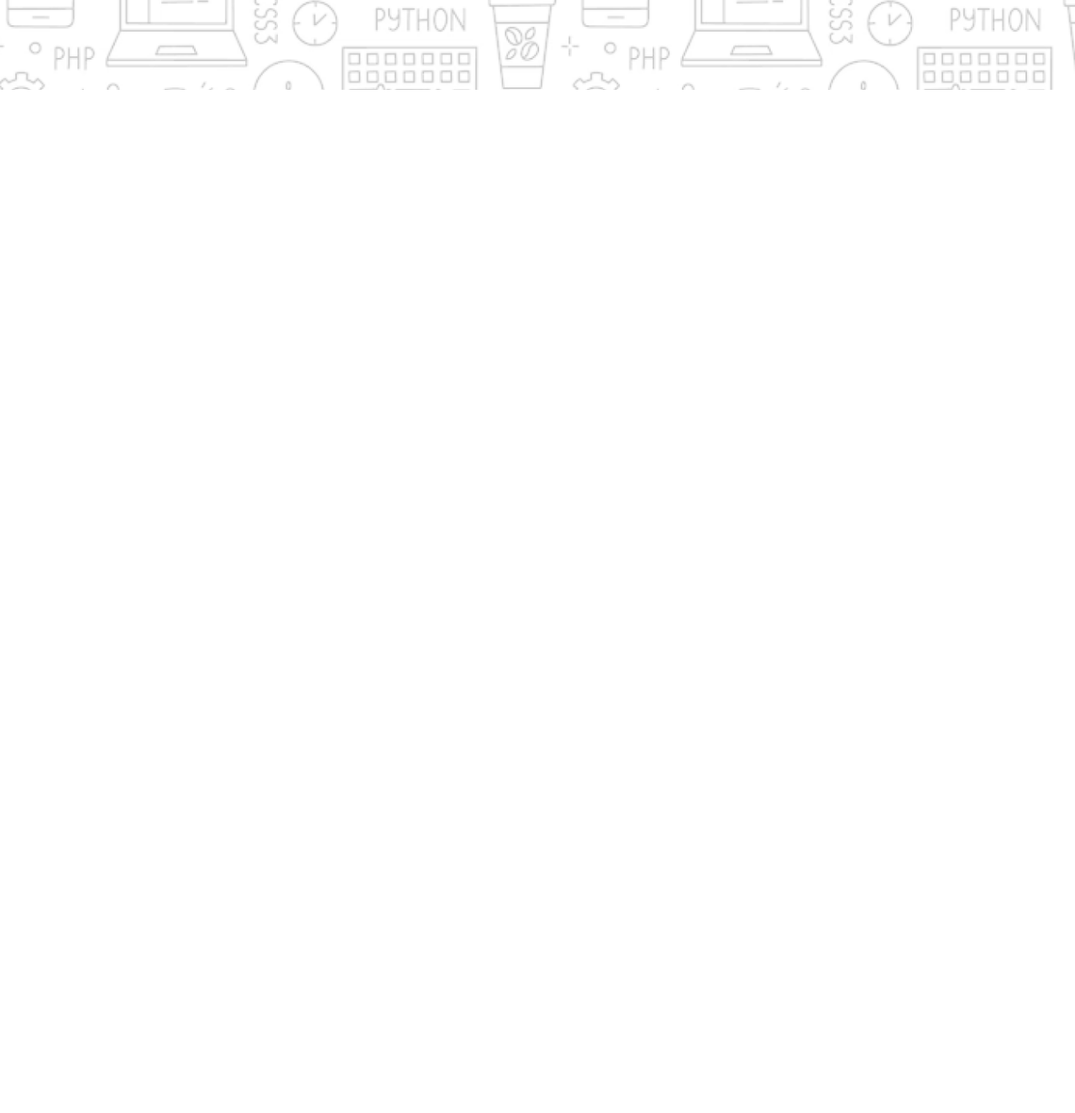
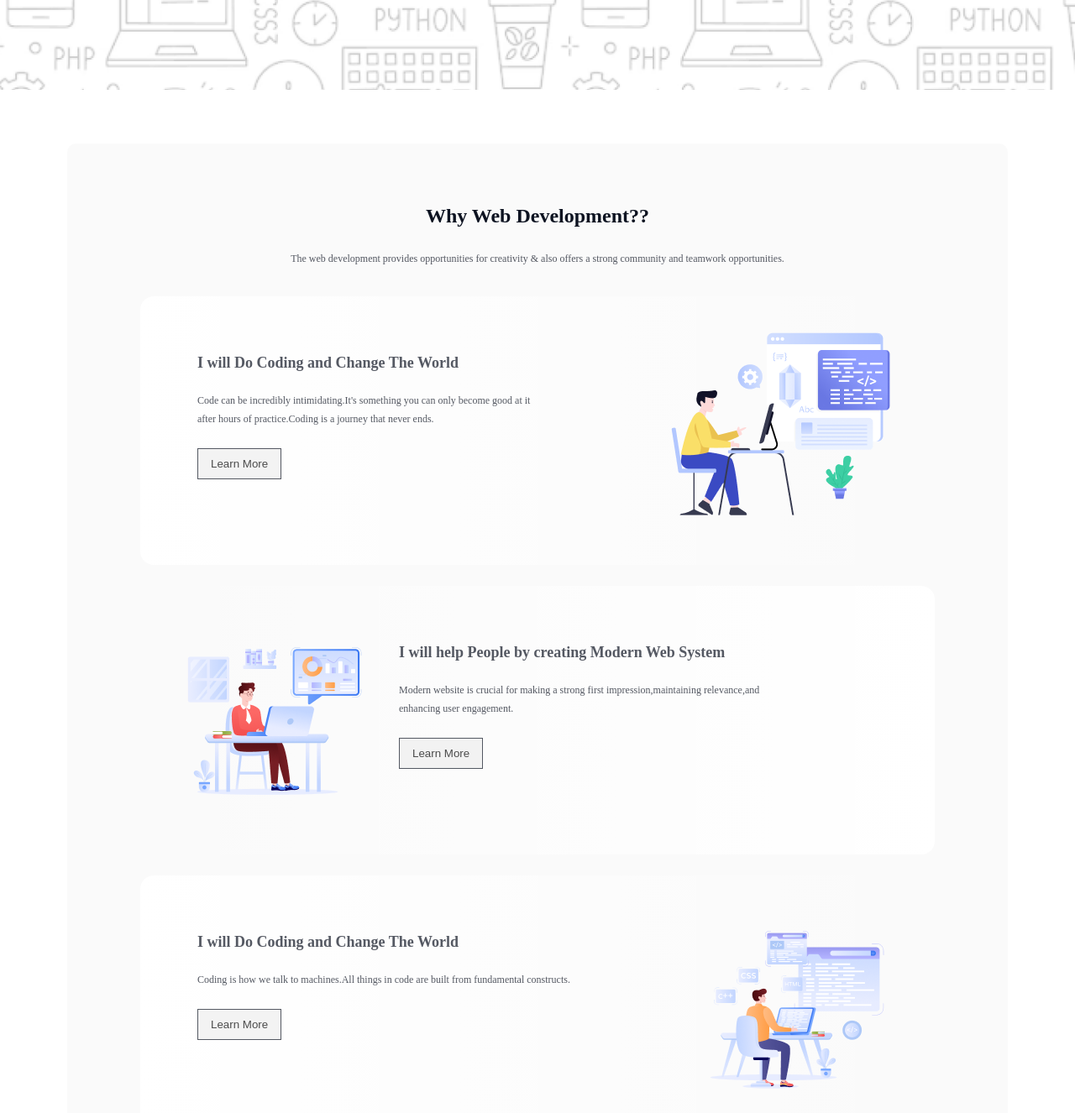
Before and after one commit to Sadia0920/Assignment-1, a plain HTML site: page index.html in a window 1280 px wide. Shown: the part 513-1839 px from the top of the page at 84% size. Before the commit the page ends 800 px from the top, so only its background shows below. Drawn offline with Linux system fonts and the light colour scheme; a web font is replaced by a local one.

Commit message:
import why web development

```diff
--- a/index.html
+++ b/index.html
@@ -25,7 +25,43 @@
                 </div>
             </div>
         </section>
-
+         <!-- section>div>h2+p+div*3>h3+p+button+img -->
+        <section class="secondary-bag">
+            <div>
+                <h2 class="heading">Why Web Development??</h2>
+                <p class="paragraph-one">The web development provides opportunities for creativity & also offers a strong community and teamwork opportunities.</p>
+                <section class="trio">
+                    <div class="banner">
+                    <div>
+                        <h3 class="heading-one">I will Do Coding and Change The World</h3>
+                        <p class="paragraph">Code can be incredibly intimidating.It's something you can only become good at it after hours of practice.Coding is a journey that never ends.</p>
+                        <button class="btn2">Learn More</button>
+                    </div>
+                        <img src="assets/Layer_1.png" alt="">
+                    </div>
+                </section>
+                <section class="trio2">
+                <div class="banner">
+                    <img src="assets/Group 3.png" alt="">
+                <div>
+                    <h3 class="heading-one">I will help People by creating Modern Web System</h3>
+                    <p class="paragraph">Modern website is crucial for making a strong first impression,maintaining relevance,and enhancing user engagement.</p>
+                    <button class="btn2">Learn More</button>
+                </div>
+                </div>
+                </section>
+                <section class="trio">
+                <div class="banner">
+                <div>
+                    <h3 class="heading-one">I will Do Coding and Change The World</h3>
+                    <p class="paragraph">Coding is how we talk to machines.All things in code are built from fundamental constructs.</p>
+                    <button class="btn2">Learn More</button>
+                </div>
+                    <img src="assets/Group 4.png" alt="">
+                </div>
+                </section>
+            </div>
+         </section>
     </main>
     <footer>
 
--- a/style/style.css
+++ b/style/style.css
@@ -4,6 +4,7 @@
     margin: 0;
     padding: 0;
 }
+/*hero content*/
 #cover{
     height: 620px;
     background-image: url('../assets/Hero-bg.png');
@@ -26,17 +27,7 @@
     text-align: center;
     margin: 40px 221px;
 }
-.paragraph{
-    color: rgb(13, 19, 33);
-    font-family: Azeret Mono;
-    font-size: 12px;
-    font-weight: 400;
-    line-height: 22px;
-    letter-spacing: 0%;
-    text-align: center;
-    opacity: 0.7;
-    margin: 24px 294px 34px;
-}
+
 .btn-container{
     text-align: center;
 }
@@ -54,3 +45,82 @@
     border: none;
     background-position: center;
 }
+/*why web development*/
+.heading{
+    color: rgb(13, 19, 33);
+    font-family: Azeret Mono;
+    font-size: 24px;
+    font-weight: 700;
+    line-height: 32px;
+    letter-spacing: 0%;
+    text-align: center;
+}
+.secondary-bag{
+    margin: 64px auto;
+    padding: 70px 87px;
+    max-width: 946px;
+    border-radius: 10px;
+    background: rgba(13, 19, 33, 0.02);
+}
+.paragraph-one{
+    color: rgb(13, 19, 33);
+    font-family: Azeret Mono;
+    font-size: 12px;
+    font-weight: 400;
+    line-height: 22px;
+    letter-spacing: 0%;
+    text-align: center;
+    opacity: 0.7;
+    margin: 24px 47px 34px;
+}
+.trio2{
+    border-radius: 16px;
+    background: linear-gradient(270.00deg, rgb(255, 255, 255),rgba(255, 255, 255, 0) 100%);
+    margin: 25px auto;
+    padding: 40px;
+}
+
+/*shared*/
+.paragraph{
+    color: rgb(13, 19, 33);
+    font-family: Azeret Mono;
+    font-size: 12px;
+    font-weight: 400;
+    line-height: 22px;
+    letter-spacing: 0%;
+    text-align: left;
+    opacity: 0.7;
+    margin-top: 20px;
+    margin-bottom: 24px;
+    margin-right: 150px;
+    margin-left: 28px;
+}
+.heading-one{
+    color: rgba(13, 19, 33, 0.7);
+    font-family: Azeret Mono;
+    font-size: 18px;
+    font-weight: 700;
+    line-height: 28px;
+    letter-spacing: 0%;
+    text-align: left;
+    margin-right: 150px;
+    margin-left: 28px;
+    margin-top: 25px;
+}
+.trio{
+    border-radius: 16px;
+    background: linear-gradient(90.00deg, rgb(255, 255, 255),rgba(255, 255, 255, 0) 100%);
+    margin: 25px auto;
+    padding: 40px;
+}
+.btn2{
+    box-sizing: border-box;
+    border: 1px solid rgb(13, 19, 33);
+    opacity: 0.7;
+    padding: 10px 15px;
+    margin-left: 28px;
+
+}
+.banner{
+    display: flex;
+}
```
